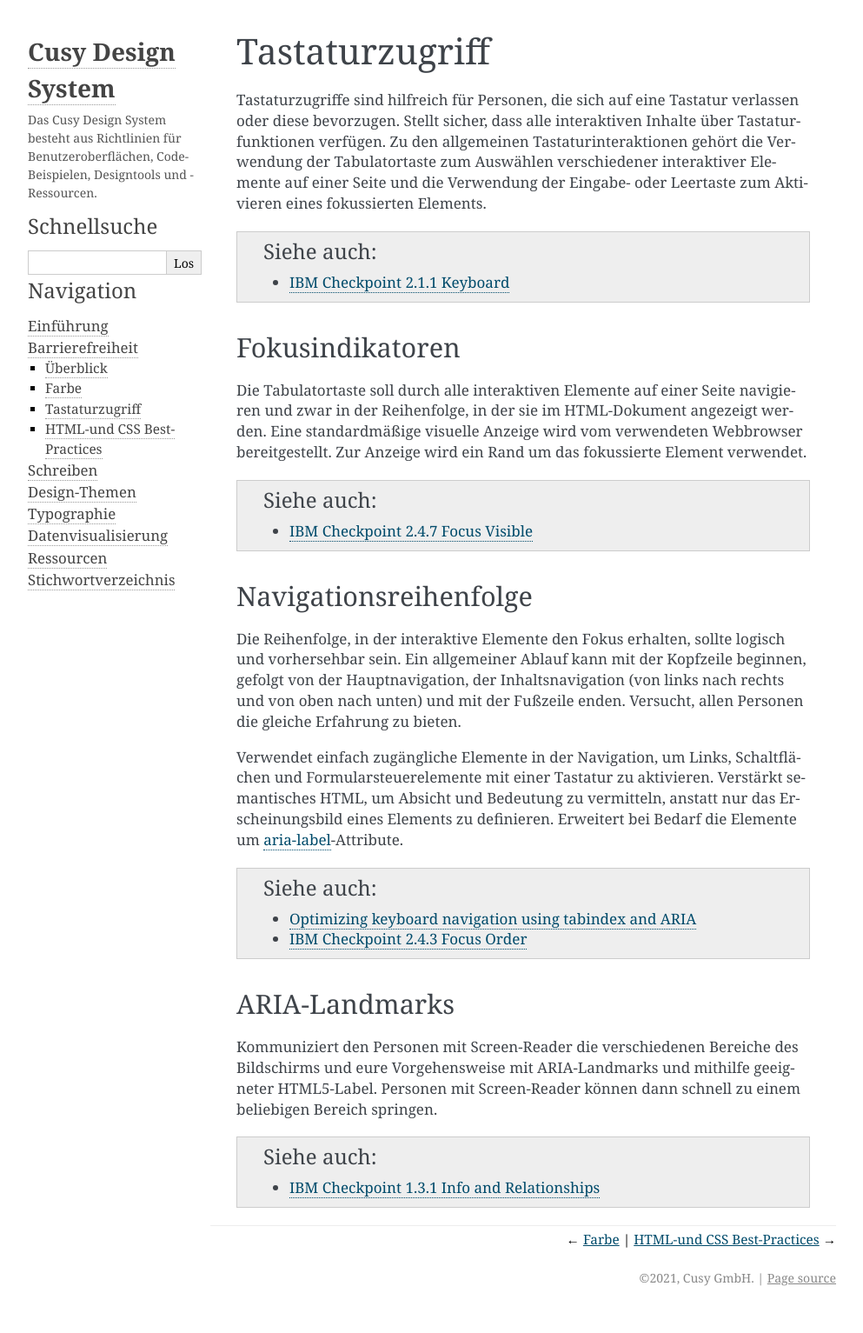
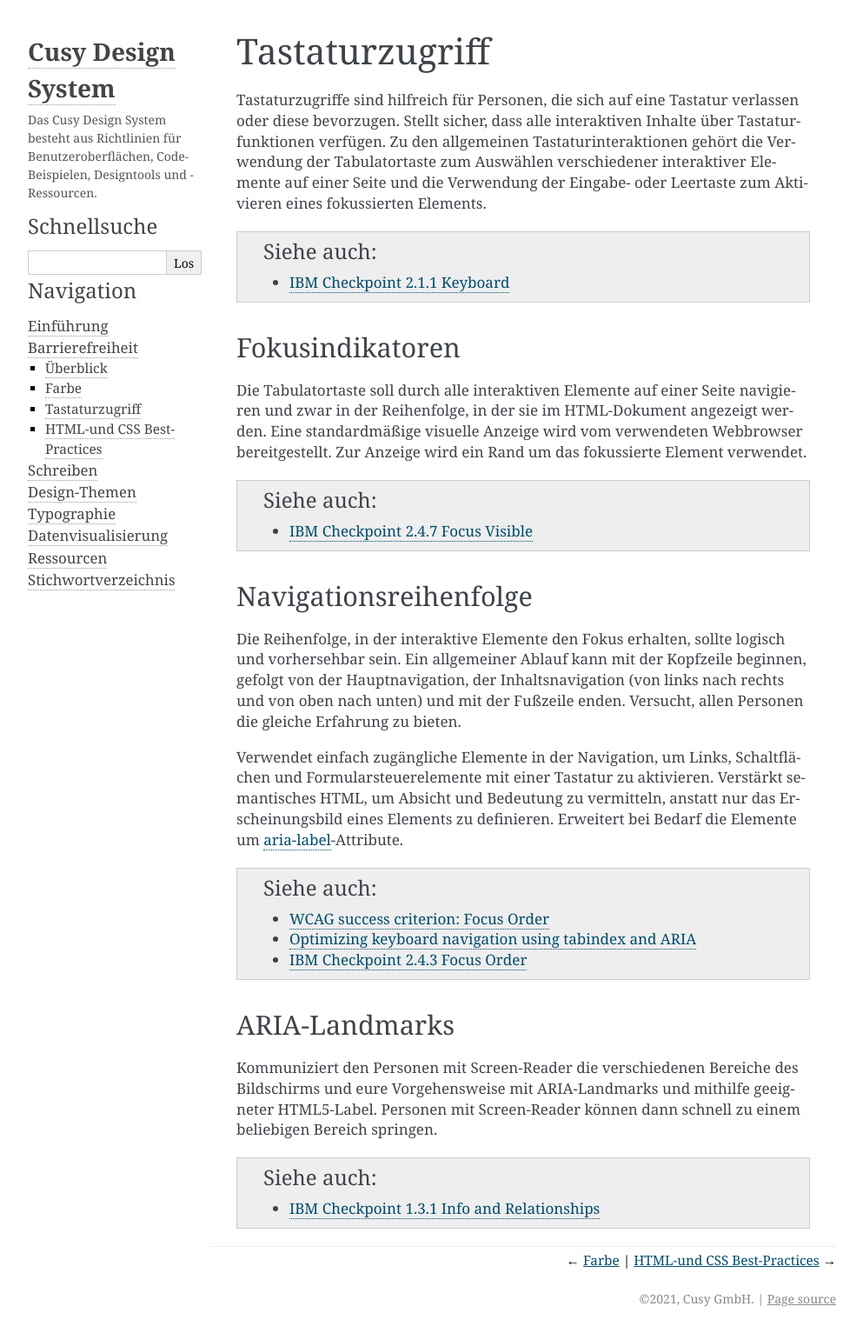
Before and after one commit to cusyio/cusy-design-system, a Sphinx documentation site: the page built from docs/accessibility/keyboard.rst, in a window 1280 px wide. Shown: the whole page at 87% size, without its empty margins (148-1141 px from the left). Built offline with Sphinx 7.4.7, drawn with Linux system fonts in a browser that asks for light colours; before the commit the page ends 1509 px from its top, so only the background shows below that.

Commit message:
Add link to WCAG fokus order

```diff
--- a/docs/accessibility/keyboard.rst
+++ b/docs/accessibility/keyboard.rst
@@ -41,6 +41,8 @@
 <https://developer.mozilla.org/en-US/docs/Web/Accessibility/ARIA/ARIA_Techniques/Using_the_aria-label_attribute>`_-Attribute.
 
 .. seealso::
+   * `WCAG success criterion: Focus Order
+     <https://www.w3.org/WAI/WCAG21/Understanding/focus-order>`_
    * `Optimizing keyboard navigation using tabindex and ARIA
      <https://www.sarasoueidan.com/blog/keyboard-friendlier-article-listings/>`_
    * `IBM Checkpoint 2.4.3 Focus Order
```
